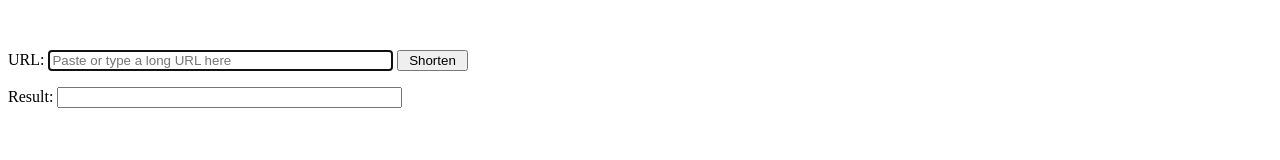
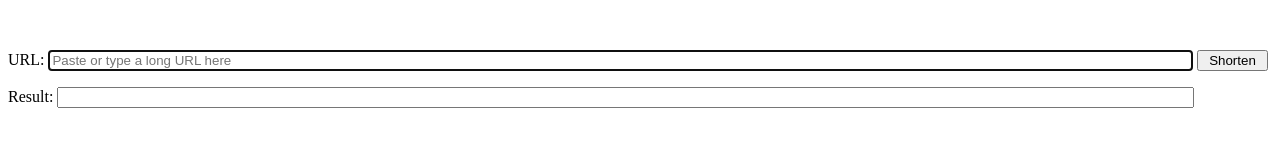
Before and after one commit to xin-pan/short-url, a plain HTML site: page url-shortener-web/web/index.html in a window 1280 px wide. Drawn offline with Linux system fonts and the light colour scheme.

Commit message:
increase the length of the input

```diff
--- a/url-shortener-web/web/index.html
+++ b/url-shortener-web/web/index.html
@@ -9,11 +9,11 @@
     <!--<h1>Shorten it</h1>-->
     <p id="error" class="error" style="color: red">&nbsp;</p>
     <form id="f" method="post" action="#">
-      URL: <input autofocus id="v" name="v" size="40" required="required"
+      URL: <input autofocus id="v" name="v" size="140" required="required"
              placeholder="Paste or type a long URL here"/>
       <input id="s" type="submit" value=" Shorten "/>
       <p/>
-      Result: <input id="shortened" name="shortened" size="40"/>
+      Result: <input id="shortened" name="shortened" size="139"/>
     </form>
   </body>
   <script type="text/javascript" src="script.js"></script>
```
